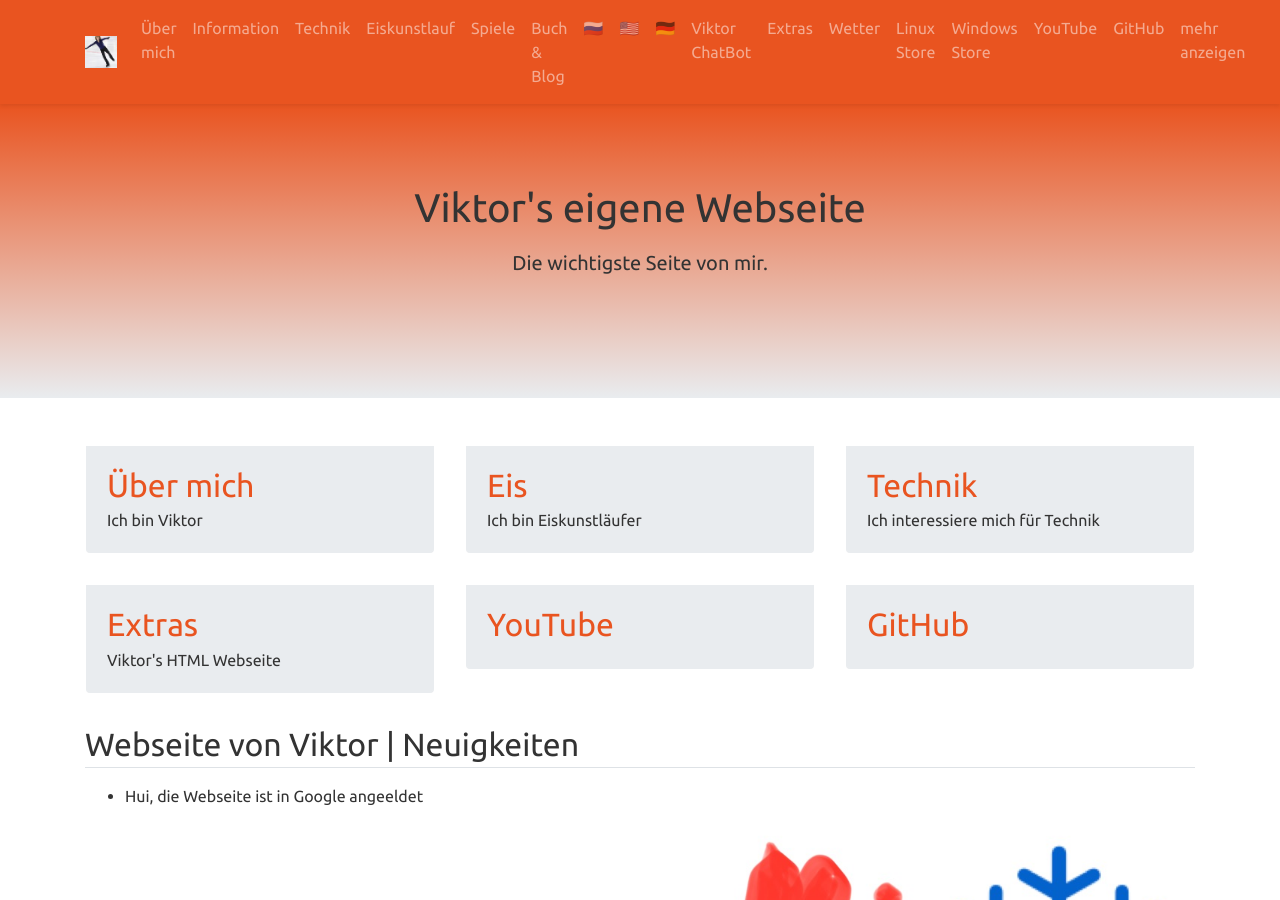
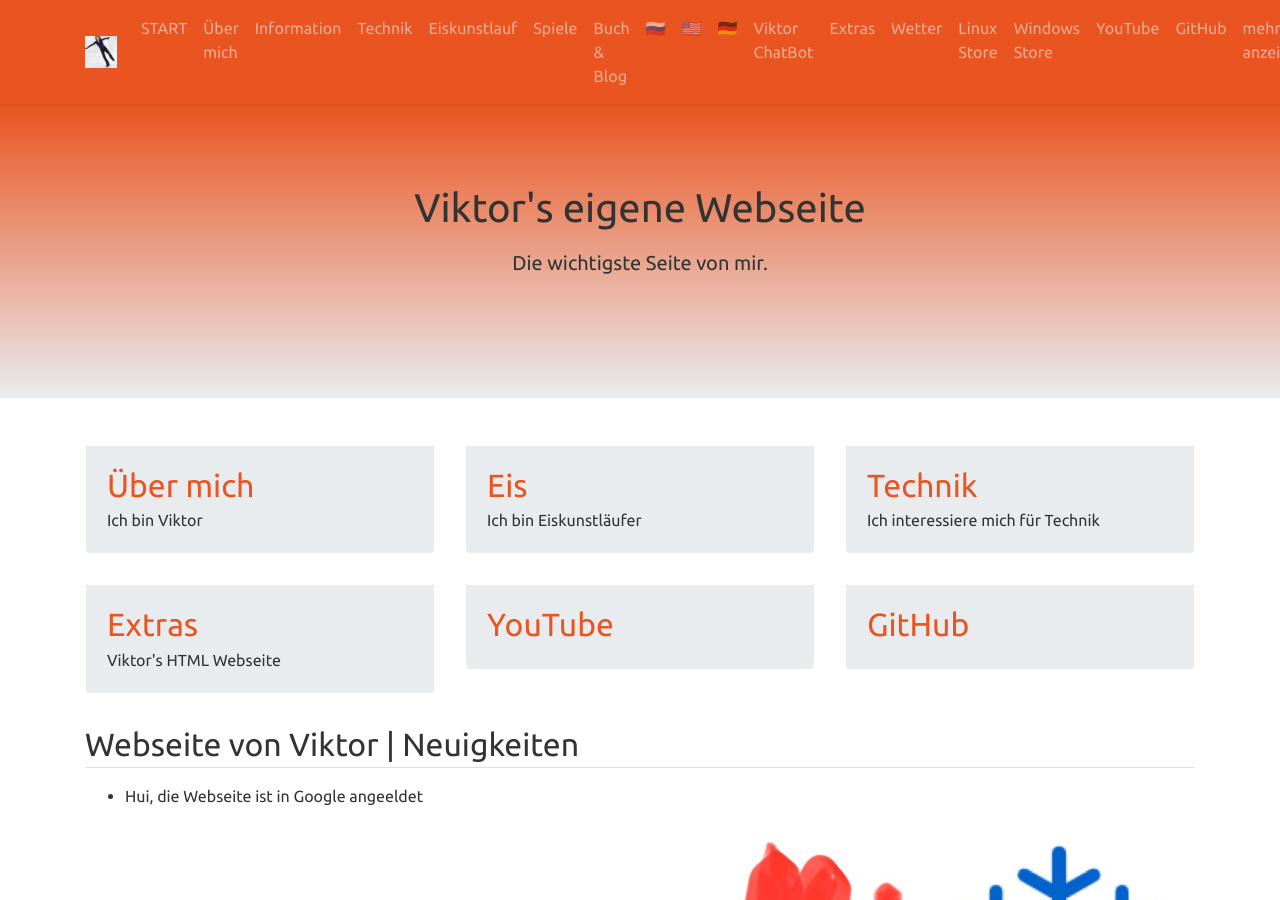
Before and after one commit to viktor-chiarcos/viktor-chiarcos.github.io, a Jekyll site: the page built from index.md, in a window 1280 px wide and 900 px high. Built offline with Jekyll 4.4.1, drawn with Linux system fonts in a browser that asks for light colours.

Commit message:
Update nav.yml

```diff
--- a/_data/nav.yml
+++ b/_data/nav.yml
@@ -1,5 +1,8 @@
 # header links
 header:
+  - title: "START"
+    url: "/"
+    description: ""
   - title: "Über mich"
     url: "/about/"
     description: "Ich bin Viktor"
```
